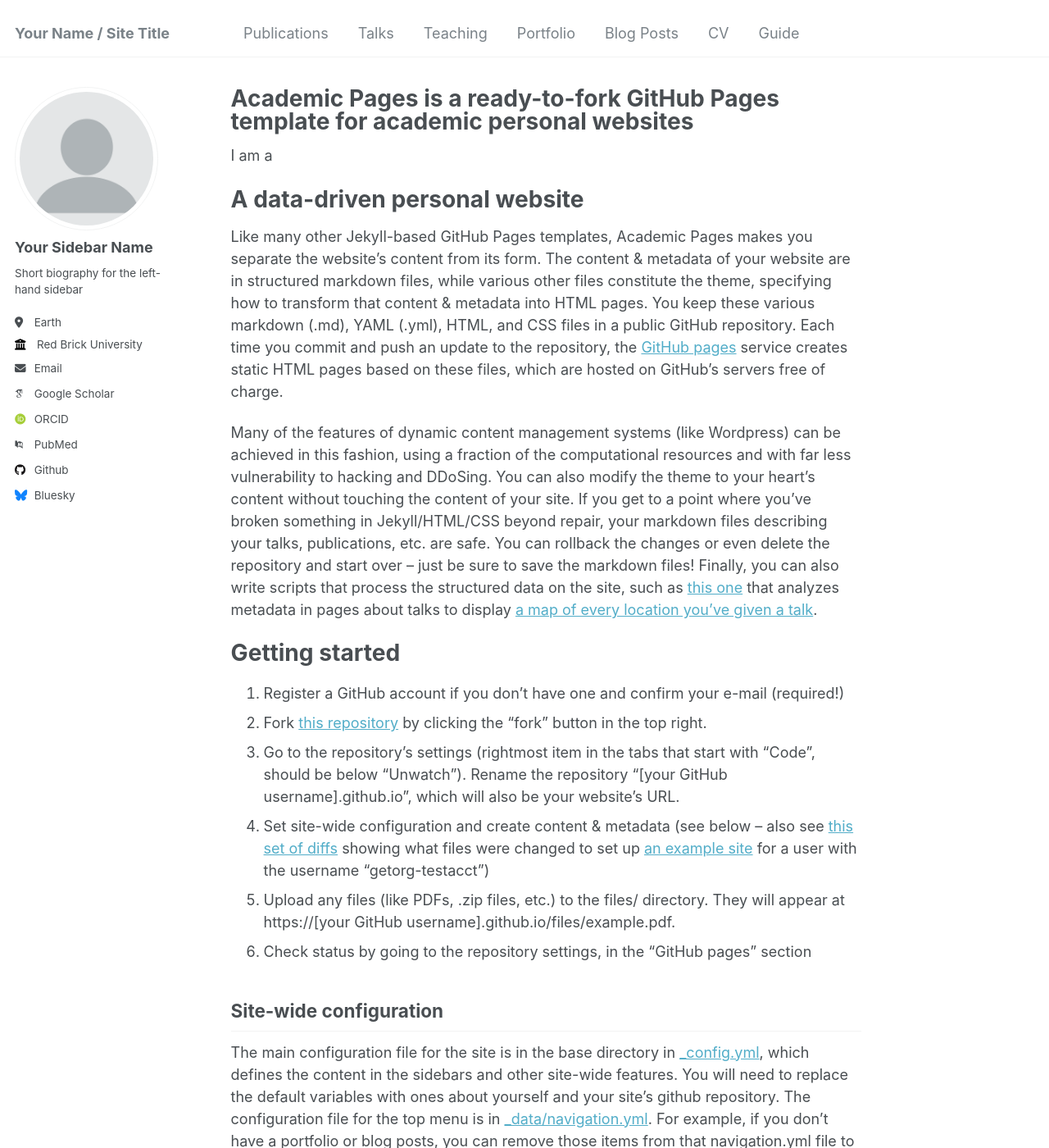
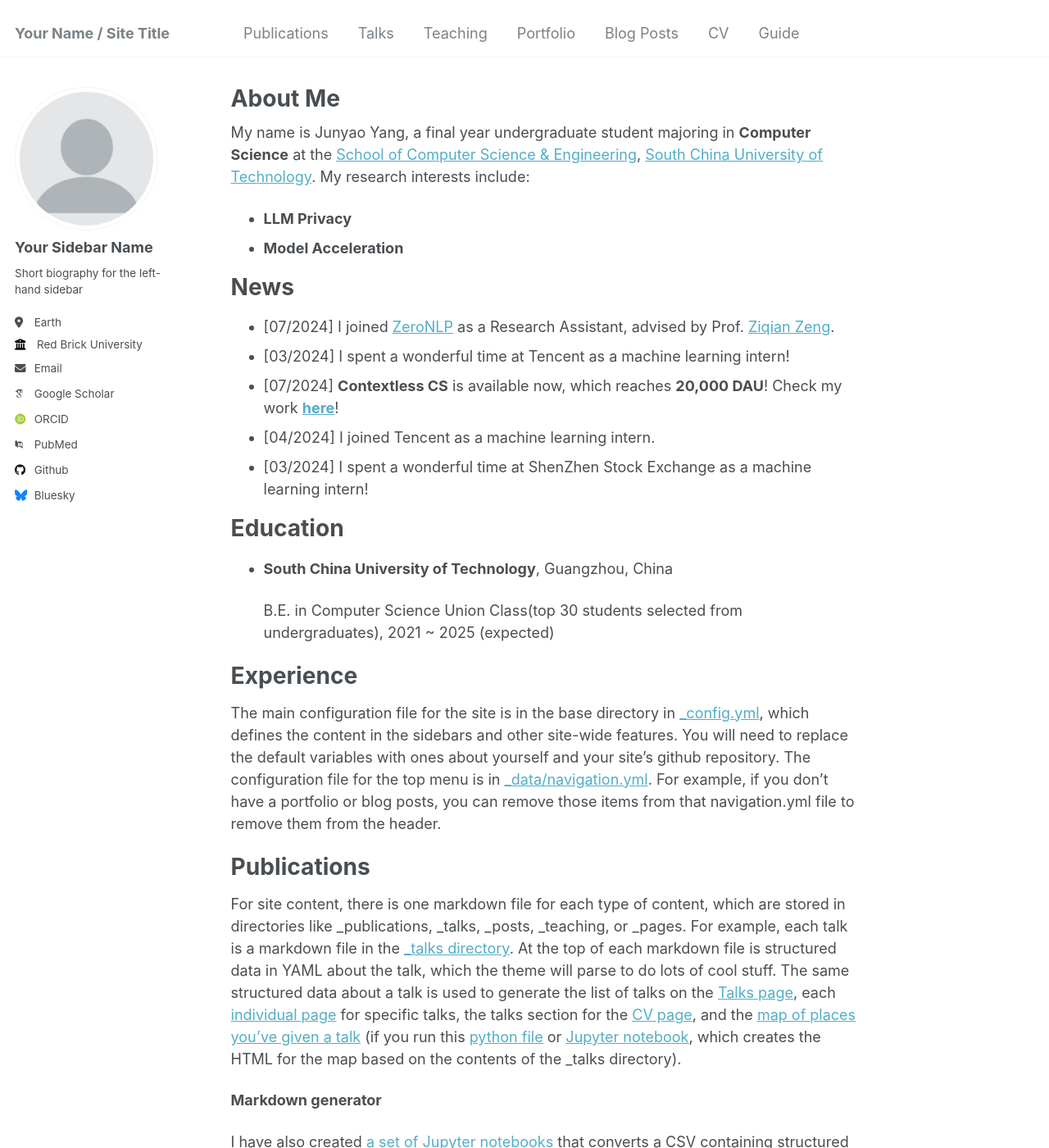
Before and after one commit to jyyang26/jyyang26.github.io, a Jekyll site: the page built from _pages/about.md, in a window 1280 px wide and 1400 px high. Shown: the whole window at 82% size. Built offline with Jekyll 4.4.1, drawn with Linux system fonts in a browser that asks for light colours; some web fonts are replaced; some of the changed text lies outside the part shown.

Commit message:
Update about.md

```diff
--- a/_pages/about.md
+++ b/_pages/about.md
@@ -1,35 +1,37 @@
 ---
 permalink: /
-title: "Academic Pages is a ready-to-fork GitHub Pages template for academic personal websites"
+title: "About Me"
 author_profile: true
 redirect_from:
   - /about/
   - /about.html
 ---
 
-I am a
+My name is Junyao Yang, a final year undergraduate student majoring in **Computer Science** at the [School of Computer Science & Engineering](https://www2.scut.edu.cn/cs/), [South China University of Technology](https://www.scut.edu.cn/new/). My research interests include:
 
-A data-driven personal website
+- **LLM Privacy**
+- **Model Acceleration**
+
+# News
+- [07/2024] I joined [ZeroNLP](https://github.com/ZeroNLP) as a Research Assistant, advised by Prof. [Ziqian Zeng](https://ziqianzeng.github.io/).
+- [03/2024] I spent a wonderful time at Tencent as a machine learning intern!
+- [07/2024] **Contextless CS** is available now, which reaches **20,000 DAU**! Check my work **[here](https://kf.qq.com/)**!
+- [04/2024] I joined Tencent as a machine learning intern.
+- [03/2024] I spent a wonderful time at ShenZhen Stock Exchange as a machine learning intern!
+
+Education
 ======
-Like many other Jekyll-based GitHub Pages templates, Academic Pages makes you separate the website's content from its form. The content & metadata of your website are in structured markdown files, while various other files constitute the theme, specifying how to transform that content & metadata into HTML pages. You keep these various markdown (.md), YAML (.yml), HTML, and CSS files in a public GitHub repository. Each time you commit and push an update to the repository, the [GitHub pages](https://pages.github.com/) service creates static HTML pages based on these files, which are hosted on GitHub's servers free of charge.
+- **South China University of Technology**, Guangzhou, China
 
-Many of the features of dynamic content management systems (like Wordpress) can be achieved in this fashion, using a fraction of the computational resources and with far less vulnerability to hacking and DDoSing. You can also modify the theme to your heart's content without touching the content of your site. If you get to a point where you've broken something in Jekyll/HTML/CSS beyond repair, your markdown files describing your talks, publications, etc. are safe. You can rollback the changes or even delete the repository and start over -- just be sure to save the markdown files! Finally, you can also write scripts that process the structured data on the site, such as [this one](https://github.com/academicpages/academicpages.github.io/blob/master/talkmap.ipynb) that analyzes metadata in pages about talks to display [a map of every location you've given a talk](https://academicpages.github.io/talkmap.html).
+  B.E. in Computer Science Union Class(top 30 students selected from undergraduates), 2021 ~ 2025 (expected)
 
-Getting started
+Experience
 ======
-1. Register a GitHub account if you don't have one and confirm your e-mail (required!)
-1. Fork [this repository](https://github.com/academicpages/academicpages.github.io) by clicking the "fork" button in the top right.
-1. Go to the repository's settings (rightmost item in the tabs that start with "Code", should be below "Unwatch"). Rename the repository "[your GitHub username].github.io", which will also be your website's URL.
-1. Set site-wide configuration and create content & metadata (see below -- also see [this set of diffs](http://archive.is/3TPas) showing what files were changed to set up [an example site](https://getorg-testacct.github.io) for a user with the username "getorg-testacct")
-1. Upload any files (like PDFs, .zip files, etc.) to the files/ directory. They will appear at https://[your GitHub username].github.io/files/example.pdf.
-1. Check status by going to the repository settings, in the "GitHub pages" section
 
-Site-wide configuration
-------
 The main configuration file for the site is in the base directory in [_config.yml](https://github.com/academicpages/academicpages.github.io/blob/master/_config.yml), which defines the content in the sidebars and other site-wide features. You will need to replace the default variables with ones about yourself and your site's github repository. The configuration file for the top menu is in [_data/navigation.yml](https://github.com/academicpages/academicpages.github.io/blob/master/_data/navigation.yml). For example, if you don't have a portfolio or blog posts, you can remove those items from that navigation.yml file to remove them from the header.
 
-Create content & metadata
-------
+Publications
+======
 For site content, there is one markdown file for each type of content, which are stored in directories like _publications, _talks, _posts, _teaching, or _pages. For example, each talk is a markdown file in the [_talks directory](https://github.com/academicpages/academicpages.github.io/tree/master/_talks). At the top of each markdown file is structured data in YAML about the talk, which the theme will parse to do lots of cool stuff. The same structured data about a talk is used to generate the list of talks on the [Talks page](https://academicpages.github.io/talks), each [individual page](https://academicpages.github.io/talks/2012-03-01-talk-1) for specific talks, the talks section for the [CV page](https://academicpages.github.io/cv), and the [map of places you've given a talk](https://academicpages.github.io/talkmap.html) (if you run this [python file](https://github.com/academicpages/academicpages.github.io/blob/master/talkmap.py) or [Jupyter notebook](https://github.com/academicpages/academicpages.github.io/blob/master/talkmap.ipynb), which creates the HTML for the map based on the contents of the _talks directory).
 
 **Markdown generator**
```
